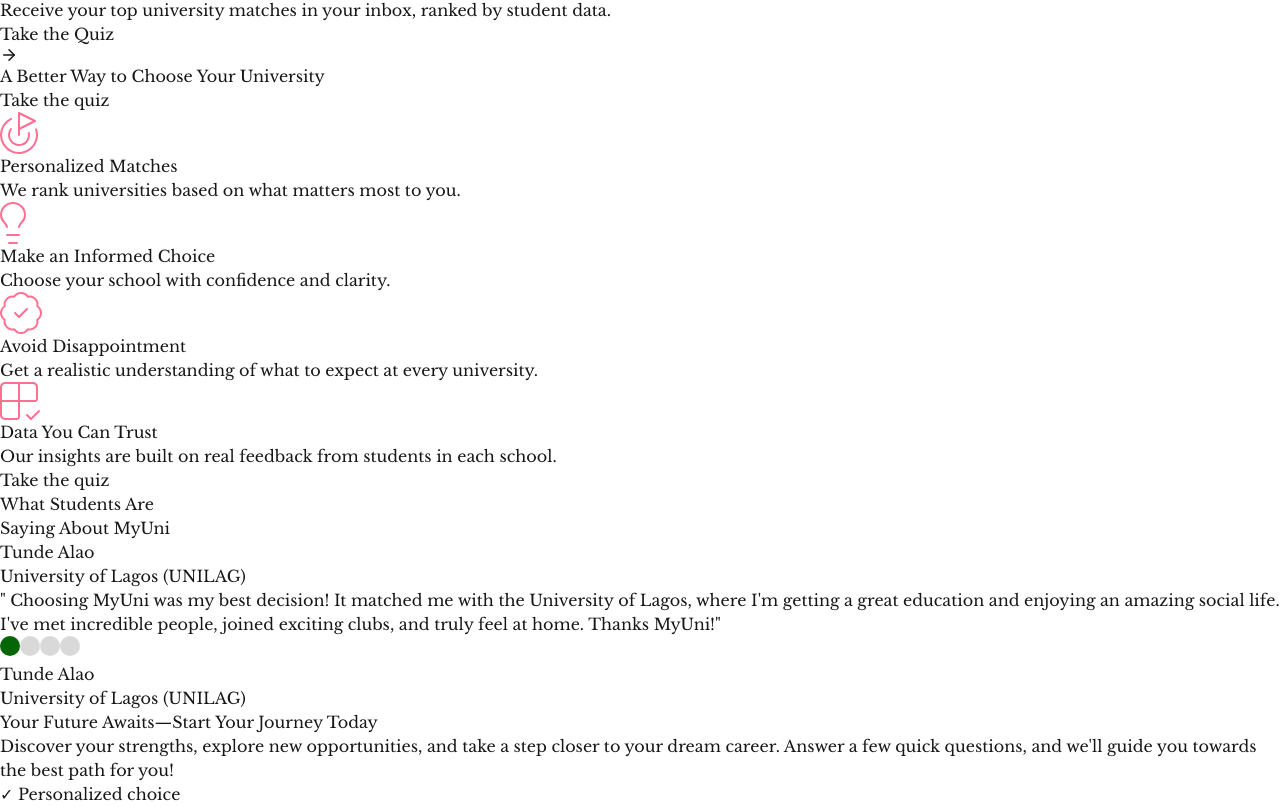
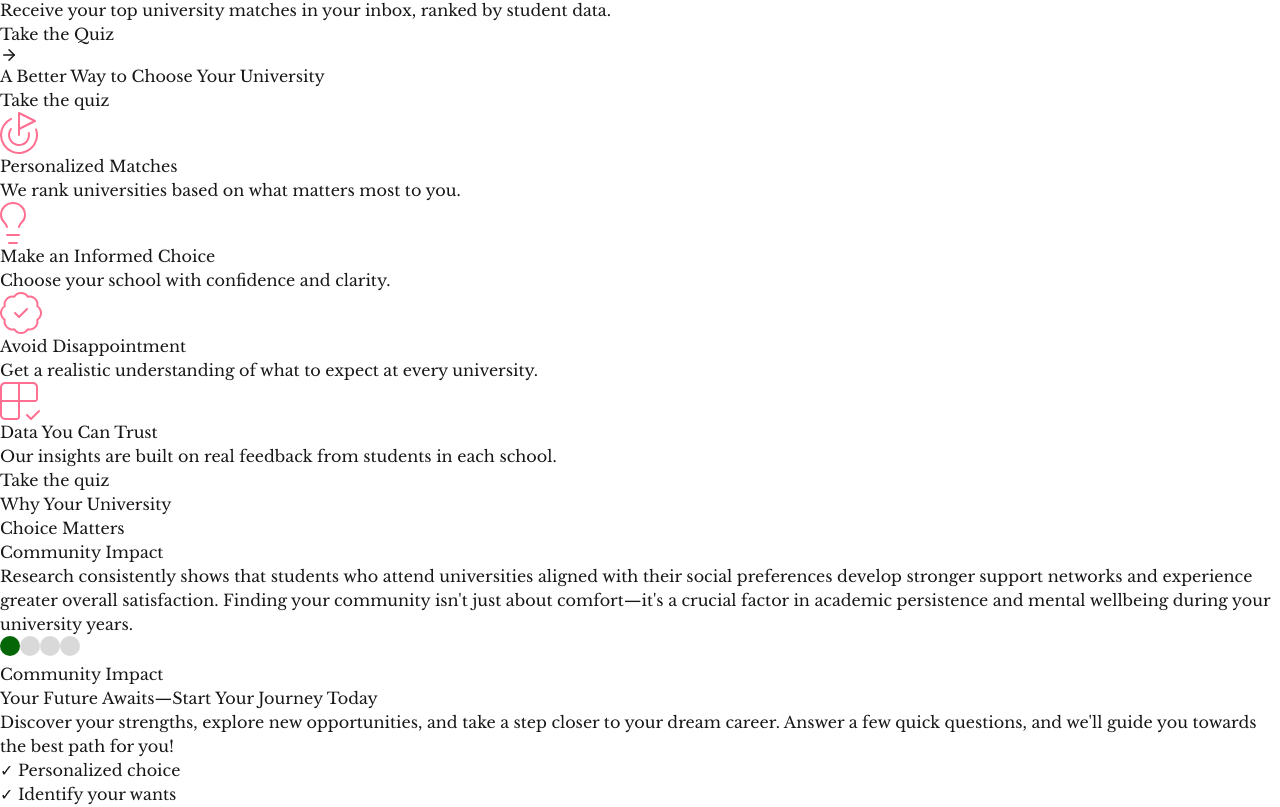
Before and after one commit to Marvellous-Udoye/my-uni, a Next.js app: page / in a window 1280 px wide. Shown: the part 2627-3434 px from the top of the page. Built offline with nearby package versions, Linux system fonts and the light colour scheme; a web font is replaced by a local one.

Commit message:
feat: change testimonial section to facts section

```diff
--- a/src/app/page.tsx
+++ b/src/app/page.tsx
@@ -3,7 +3,7 @@
 import Features from "@/components/layout/homepage/Features";
 import Hero from "@/components/layout/homepage/Hero";
 import HowItWorks from "@/components/layout/homepage/HowItWorks";
-import Testimonials from "@/components/layout/homepage/Testimonials";
+import WhyItMatters from "@/components/layout/homepage/WhyItMatters";
 import Navbar from "@/components/layout/Navbar";
 import TakeQuiz from "../components/layout/homepage/TakeQuiz";
 
@@ -14,7 +14,7 @@
       <Hero />
       <HowItWorks />
       <Features />
-      <Testimonials />
+      <WhyItMatters />
       <FAQs />
       <TakeQuiz />
       <Footer />
--- a/src/components/layout/homepage/Testimonials.tsx
+++ b/src/components/layout/homepage/WhyItMatters.tsx
@@ -4,56 +4,56 @@
 import { AnimatePresence, motion } from "framer-motion";
 import Image from "next/image";
 import { useEffect, useRef, useState } from "react";
-import Testifier1 from "../../../../public/images/testifier1.png";
-import Testifier2 from "../../../../public/images/testifier2.png";
-import Testifier3 from "../../../../public/images/testifier3.png";
+import { default as Fact1, default as Fact4 } from "../../../../public/images/testifier1.png";
+import Fact2 from "../../../../public/images/testifier2.png";
+import Fact3 from "../../../../public/images/testifier3.png";
 
-const testimonials = [
+const factualPoints = [
   {
     id: 1,
-    name: "Tunde Alao",
-    school: "University of Lagos (UNILAG)",
-    image: Testifier1,
-    testimony:
-      "Choosing MyUni was my best decision! It matched me with the University of Lagos, where I'm getting a great education and enjoying an amazing social life. I've met incredible people, joined exciting clubs, and truly feel at home. Thanks MyUni!",
+    title: "Community Impact",
+    image: Fact1,
+    content:
+      "Research consistently shows that students who attend universities aligned with their social preferences develop stronger support networks and experience greater overall satisfaction. Finding your community isn't just about comfort—it's a crucial factor in academic persistence and mental wellbeing during your university years.",
   },
   {
     id: 2,
-    name: "Aisha Mohammed",
-    school: "Ahmadu Bello University",
-    image: Testifier2,
-    testimony:
-      "MyUni guided me to Ahmadu Bello University which perfectly aligns with my academic goals and cultural preferences. The personalized recommendations helped me find a campus where I could thrive both academically and socially. I'm so grateful!",
+    title: "Academic Specialization",
+    image: Fact2,
+    content:
+      "Students at institutions with specialized programs in their field of interest gain access to cutting-edge research opportunities, industry-experienced faculty, and specialized facilities that directly enhance learning outcomes.",
   },
   {
     id: 3,
-    name: "Chidi Okonkwo",
-    school: "University of Nigeria, Nsukka",
-    image: Testifier3,
-    testimony:
-      "The detailed university insights from MyUni helped me make an informed decision. At UNN, I've found excellent research opportunities and mentors who are helping me achieve my career goals. The campus community is exactly what I was looking for.",
+    title: "Value Assessment",
+    image: Fact3,
+    content:
+      "The correlation between tuition costs and educational quality is not always straightforward, making informed decision-making crucial for financial wellbeing. A balanced assessment of university options can prevent students from unnecessary debt while still ensuring access to quality education.",
   },
   {
     id: 4,
-    name: "Folake Adeyemi",
-    school: "Obafemi Awolowo University",
-    image: Testifier1,
-    testimony:
-      "As a first-generation student, I was overwhelmed by university options. MyUni simplified everything with personalized recommendations. OAU has become my second home with its vibrant campus life and strong academic programs. I couldn't be happier!",
+    title: "Career Pathways",
+    image: Fact4,
+    content:
+      "Different universities maintain distinct relationships with industry partners, significantly impacting internship and employment opportunities for their graduates. Students who select universities with strong connections in their desired industry often secure relevant positions more quickly after graduation.",
   },
 ];
 
-export default function Testimonials() {
+export default function WhyItMatters() {
   const [activeIndex, setActiveIndex] = useState(0);
   const [isInView, setIsInView] = useState(false);
   const sectionRef = useRef(null);
 
   const handlePrev = () => {
-    setActiveIndex((prev) => (prev === 0 ? testimonials.length - 1 : prev - 1));
+    setActiveIndex((prev) =>
+      prev === 0 ? factualPoints.length - 1 : prev - 1
+    );
   };
 
   const handleNext = () => {
-    setActiveIndex((prev) => (prev === testimonials.length - 1 ? 0 : prev + 1));
+    setActiveIndex((prev) =>
+      prev === factualPoints.length - 1 ? 0 : prev + 1
+    );
   };
 
   const handleDotClick = (index: number) => {
@@ -103,7 +103,7 @@
   return (
     <div className="bg-[#FFF5F7]">
       <motion.div
-        id="testimonials"
+        id="why-it-matters"
         ref={sectionRef}
         className="max-w-[1240px] w-full mx-auto py-10 md:py-16 px-4 flex max-lg:flex-col items-center lg:gap-16"
         initial="hidden"
@@ -115,11 +115,10 @@
             className="font-bold text-[30px] md:text-5xl leading-[48px] md:leading-[72px] max-lg:text-center mb-8"
             variants={itemVariants}
           >
-            What Students Are <br className="hidden lg:block" /> Saying About
-            <span className="text-[#056608]"> MyUni</span>
+            Why Your University <br className="hidden lg:block" /> Choice
+            <span className="text-[#056608]"> Matters</span>
           </motion.h2>
 
-          {/* Fixed size container for mobile image */}
           <div className="lg:hidden mx-auto w-full h-[300px] mb-6 relative">
             <AnimatePresence mode="wait">
               <motion.div
@@ -133,8 +132,8 @@
                 <div className="relative w-full h-full flex items-center justify-center">
                   <div className="relative w-[280px] h-[280px] rounded-[20px] overflow-hidden">
                     <Image
-                      src={testimonials[activeIndex].image}
-                      alt={`${testimonials[activeIndex].name} Testimonial`}
+                      src={factualPoints[activeIndex].image}
+                      alt={`${factualPoints[activeIndex].title} Illustration`}
                       fill
                       priority
                       sizes="(max-width: 768px) 280px, 535px"
@@ -143,11 +142,8 @@
                     />
                     <div className="absolute bottom-0 left-0 right-0 bg-gradient-to-t from-black/70 to-transparent pt-8 pb-4 px-2">
                       <h6 className="text-white font-bold text-base leading-[21px] text-center">
-                        {testimonials[activeIndex].name}
+                        {factualPoints[activeIndex].title}
                       </h6>
-                      <p className="text-white text-[14px] leading-[18px] text-center">
-                        {testimonials[activeIndex].school}
-                      </p>
                     </div>
                   </div>
                 </div>
@@ -155,23 +151,17 @@
             </AnimatePresence>
           </div>
 
-          {/* Fixed height container for testimony text */}
-          <div className="h-[160px] md:h-[200px] relative overflow-hidden mb-6">
+          <div className="min-h-[200px] max-h-[240px] relative overflow-hidden mb-6">
             <AnimatePresence mode="wait">
               <motion.p
-                key={`testimony-${activeIndex}`}
-                className="font-medium text-base md:text-[20px] leading-7 md:leading-[40px] text-[#404040] max-md:text-center absolute inset-0"
+                key={`content-${activeIndex}`}
+                className="font-medium text-base md:text-[18px] leading-7 md:leading-[32px] text-[#404040] max-md:text-center absolute inset-0"
                 initial={{ opacity: 0, x: -20 }}
                 animate={{ opacity: 1, x: 0 }}
                 exit={{ opacity: 0, x: 20 }}
                 transition={{ duration: 0.5 }}
               >
-                &quot;{" "}
-                {testimonials[activeIndex].testimony.split("Thanks MyUni")[0]}
-                {testimonials[activeIndex].testimony.includes(
-                  "Thanks MyUni"
-                ) && <span className="text-black">Thanks MyUni!</span>}
-                &quot;
+                {factualPoints[activeIndex].content}
               </motion.p>
             </AnimatePresence>
           </div>
@@ -180,16 +170,16 @@
             <button
               onClick={handlePrev}
               className="p-2 focus:outline-none"
-              aria-label="Previous testimonial"
+              aria-label="Previous fact"
             >
               <ChevronLeftIcon className="size-6" />
             </button>
 
-            {testimonials.map((_, index) => (
+            {factualPoints.map((_, index) => (
               <button
                 key={index}
                 onClick={() => handleDotClick(index)}
-                aria-label={`Go to testimonial ${index + 1}`}
+                aria-label={`Go to fact ${index + 1}`}
               >
                 <svg
                   xmlns="http://www.w3.org/2000/svg"
@@ -212,7 +202,7 @@
             <button
               onClick={handleNext}
               className="p-2 focus:outline-none"
-              aria-label="Next testimonial"
+              aria-label="Next fact"
             >
               <ChevronRightIcon className="size-6" />
             </button>
@@ -231,20 +221,17 @@
             >
               <div className="relative w-full h-full rounded-[20px] overflow-hidden">
                 <Image
-                  src={testimonials[activeIndex].image}
-                  alt={`${testimonials[activeIndex].name} Testimonial`}
+                  src={factualPoints[activeIndex].image}
+                  alt={`${factualPoints[activeIndex].title} Illustration`}
                   fill
                   priority
                   sizes="535px"
                   style={{ objectFit: "cover", objectPosition: "center" }}
                 />
                 <div className="absolute bottom-0 left-0 right-0 bg-gradient-to-t from-black/70 to-transparent pt-8 pb-6 px-4">
-                  <h6 className="text-white font-bold text-2xl leading-[36px] text-center">
-                    {testimonials[activeIndex].name}
+                  <h6 className="text-white font-bold text-2xl md:text-3xl leading-[36px] text-center">
+                    {factualPoints[activeIndex].title}
                   </h6>
-                  <p className="text-white text-2xl leading-[30px] font-medium text-center">
-                    {testimonials[activeIndex].school}
-                  </p>
                 </div>
               </div>
             </motion.div>
```
